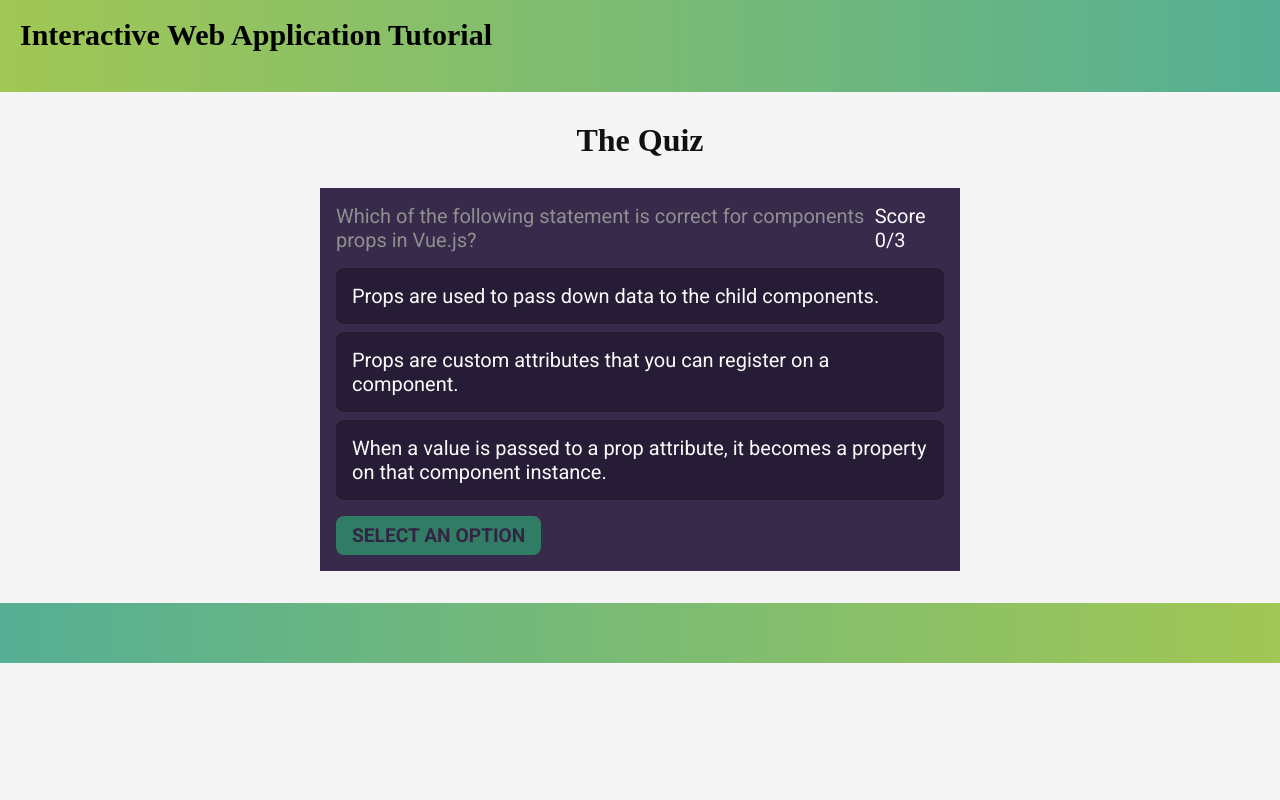
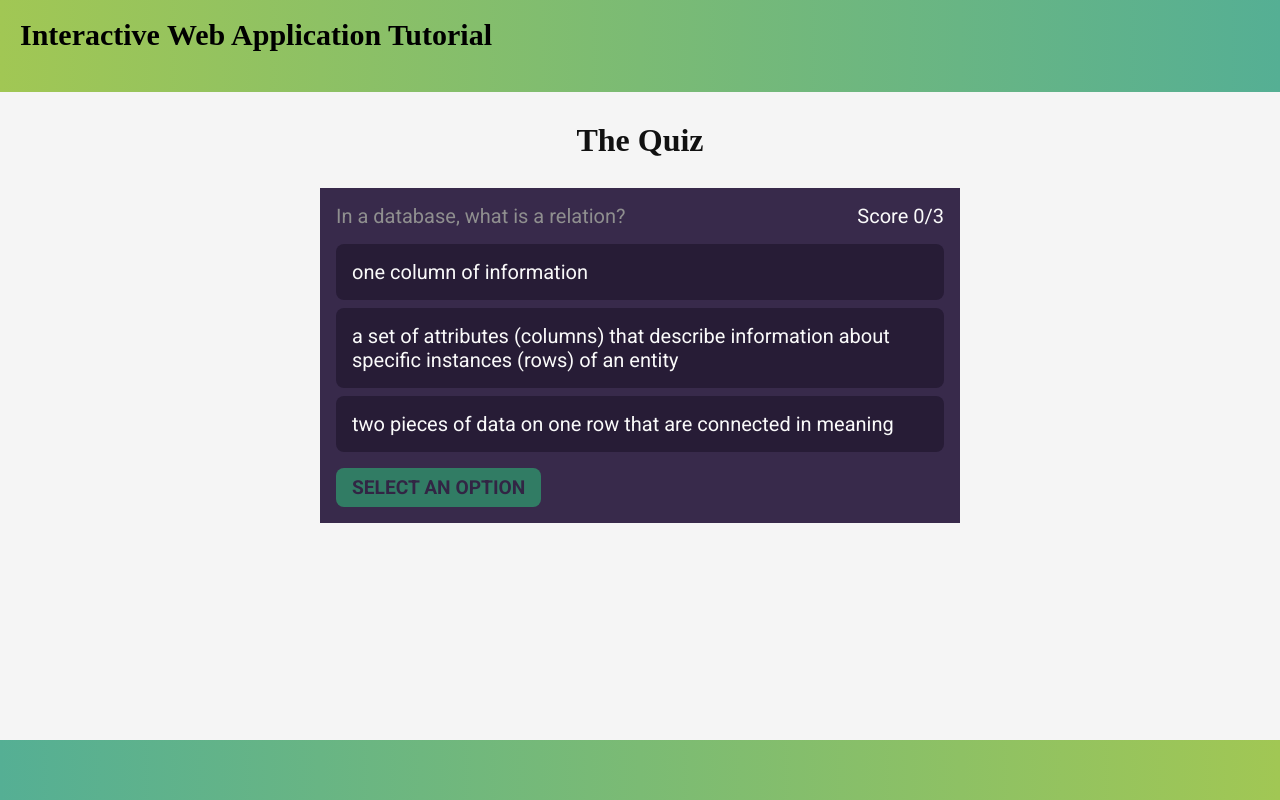
Before and after one commit to zeroshen/client, a Vue app: page /game/7/quiz in a window 1280 px wide. Built offline with nearby package versions, Linux system fonts and the light colour scheme; a web font is replaced by a local one.

Commit message:
finnish level 7

```diff
--- a/src/views/GameLevelSevenQuizView.vue
+++ b/src/views/GameLevelSevenQuizView.vue
@@ -1,31 +1,30 @@
 <script setup>
 import { ref, computed } from "vue";
+import { useGameStore } from "@/store/game";
+const gameStore = useGameStore();
+import { useRouter } from "vue-router";
+const router = useRouter();
 const questions = ref([
   {
-    question:
-      " Which of the following statement is correct for components props in Vue.js?",
-    answer: 0,
+    question: "In a database, what is a relation?",
+    answer: 1,
     options: [
-      "Props are used to pass down data to the child components.",
-      "Props are custom attributes that you can register on a component.",
-      "When a value is passed to a prop attribute, it becomes a property on that component instance.",
+      "one column of information",
+      "a set of attributes (columns) that describe information about specific instances (rows) of an entity",
+      "two pieces of data on one row that are connected in meaning",
     ],
     selected: null,
   },
   {
-    question: "What is Vuex used for?",
+    question: "Which one is not a dataset?",
     answer: 2,
-    options: ["Eating a delicious snack", "Viewing things", "State management"],
+    options: ["Data warehouses", "NoSQL databases", "REST Server"],
     selected: null,
   },
   {
-    question: "What is Vue Router?",
-    answer: 1,
-    options: [
-      "An ice cream maker",
-      "A routing library for Vue",
-      "Burger sauce",
-    ],
+    question: "Is SQL a programming language?",
+    answer: 0,
+    options: ["Yes", "No", "I do not know"],
     selected: null,
   },
 ]);
@@ -90,6 +89,10 @@ const NextQuestion = () => {
 .options {
   margin-bottom: 1rem;
 }
+.game-level-view {
+  flex: 1;
+  min-height: 100%;
+}
 .option {
   padding: 1rem;
   display: block;
@@ -150,6 +153,16 @@ const NextQuestion = () => {
   font-size: 1.5rem;
   text-align: center;
 }
+
+.finished {
+  display: flex;
+  flex-direction: column;
+  align-items: center;
+}
+
+.finished button {
+  margin-top: 25px;
+}
 </style>
 
 <template>
@@ -208,9 +221,18 @@ const NextQuestion = () => {
       </button>
     </section>
 
-    <section v-else>
+    <section class="finished" v-else>
       <h2>You have finished the quiz!</h2>
       <p>Your score is {{ score }}/{{ questions.length }}</p>
+      <button
+        class="next button primary-button"
+        @click="
+          gameStore.add(1007);
+          router.push({ name: 'games-view' });
+        "
+      >
+        <span class="button-text">FINISHED</span>
+      </button>
     </section>
   </main>
 </template>
--- a/src/views/GameLevelSevenView.vue
+++ b/src/views/GameLevelSevenView.vue
@@ -125,7 +125,7 @@ ul {
     </div>
 
     <div class="game-quiz">
-      <router-link to="../game/6/quiz">
+      <router-link to="../game/7/quiz">
         <button class="quiz-button">Go to Quiz</button>
       </router-link>
     </div>
```
